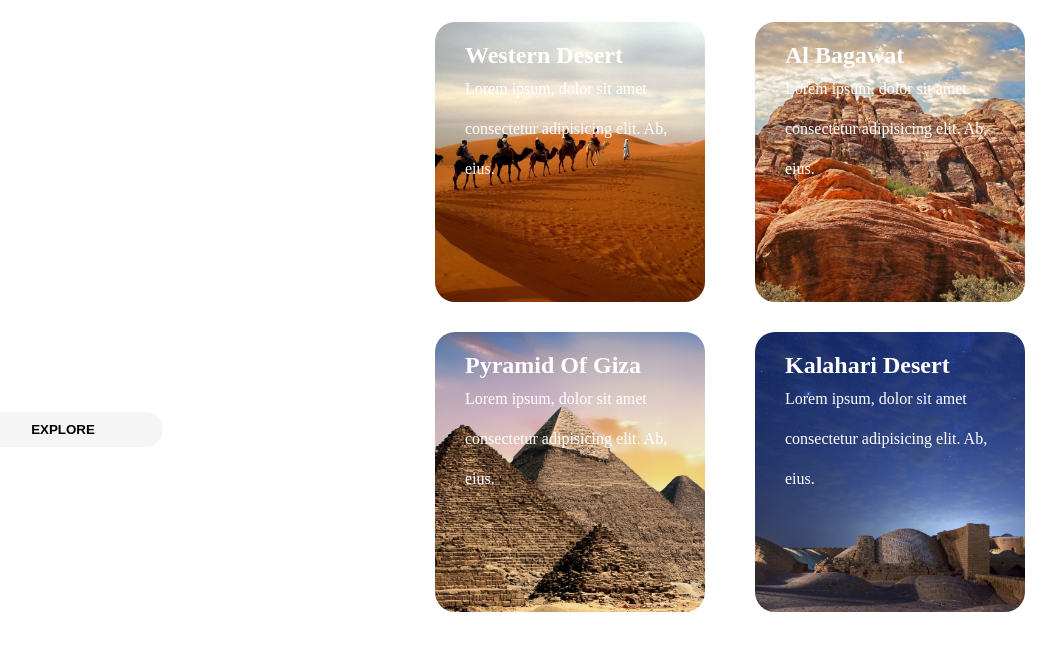
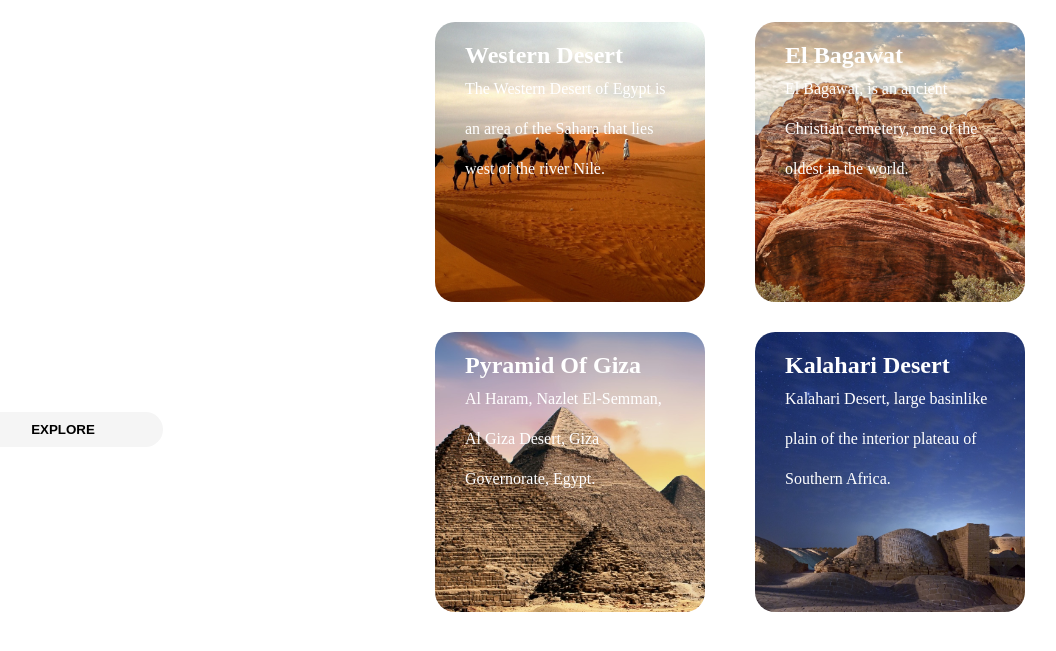
Before and after one commit to Pitambarbittu/assessment-6css, a plain HTML site: page index.html in a window 1280 px wide. Shown: the part 67-718 px from the top of the page, without its empty margins (151-1207 px from the left). Drawn offline with Linux system fonts and the light colour scheme.

Commit message:
Update index.html

```diff
--- a/index.html
+++ b/index.html
@@ -37,19 +37,19 @@
             <div class="pics">
                 <div class="item item1">
                    <a style="color: white; text-decoration: none;" href="https://en.wikipedia.org/wiki/Western_India"> <h2>Western Desert</h2>
-                    <p>Lorem ipsum, dolor sit amet consectetur adipisicing elit. Ab, eius.</p></a>
+                    <p>The Western Desert of Egypt is an area of the Sahara that lies west of the river Nile.</p></a>
                 </div>
                 <div class="item item2">
-                    <a style="color: white;text-decoration: none;" href="https://en.wikipedia.org/wiki/El_Bagawat"> <h2>Al Bagawat</h2>
-                    <p>Lorem ipsum, dolor sit amet consectetur adipisicing elit. Ab, eius.</p></a>
+                    <a style="color: white;text-decoration: none;" href="https://en.wikipedia.org/wiki/El_Bagawat"> <h2>El Bagawat</h2>
+                    <p>El Bagawat, is an ancient Christian cemetery, one of the oldest in the world.</p></a>
                 </div>
                 <div class="item item3">
                     <a style="color: white;text-decoration: none;" href="https://www.quora.com/topic/Pyramids-of-Egypt"><h2>Pyramid Of Giza</h2>
-                    <p>Lorem ipsum, dolor sit amet consectetur adipisicing elit. Ab, eius.</p></a>
+                    <p>Al Haram, Nazlet El-Semman, Al Giza Desert, Giza Governorate, Egypt.</p></a>
                 </div>
                 <div class="item item4">
                     <a style="color: white;text-decoration: none;" href="https://en.wikipedia.org/wiki/Kalahari_Desert">  <h2>Kalahari Desert</h2>
-                    <p>Lorem ipsum, dolor sit amet consectetur adipisicing elit. Ab, eius.</p></a>
+                    <p>Kalahari Desert, large basinlike plain of the interior plateau of Southern Africa.</p></a>
                 </div>
             </div>
         </div>
```
